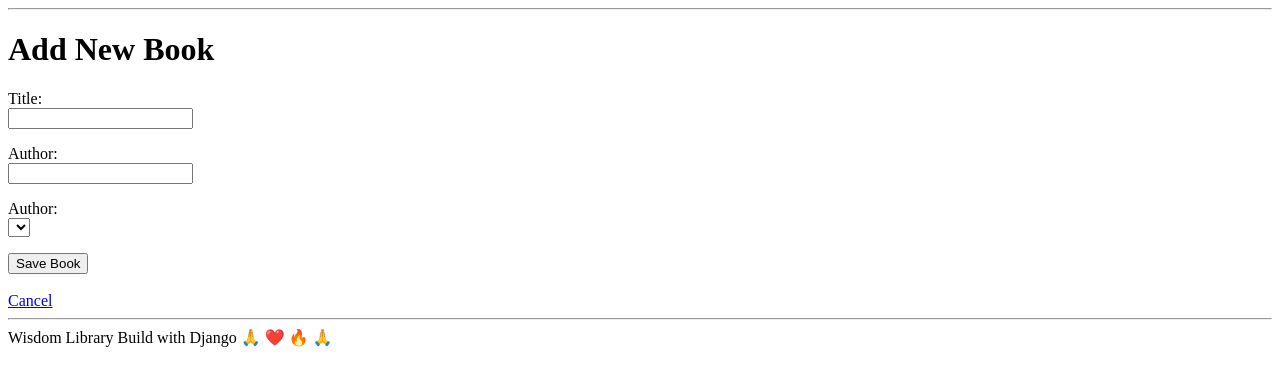
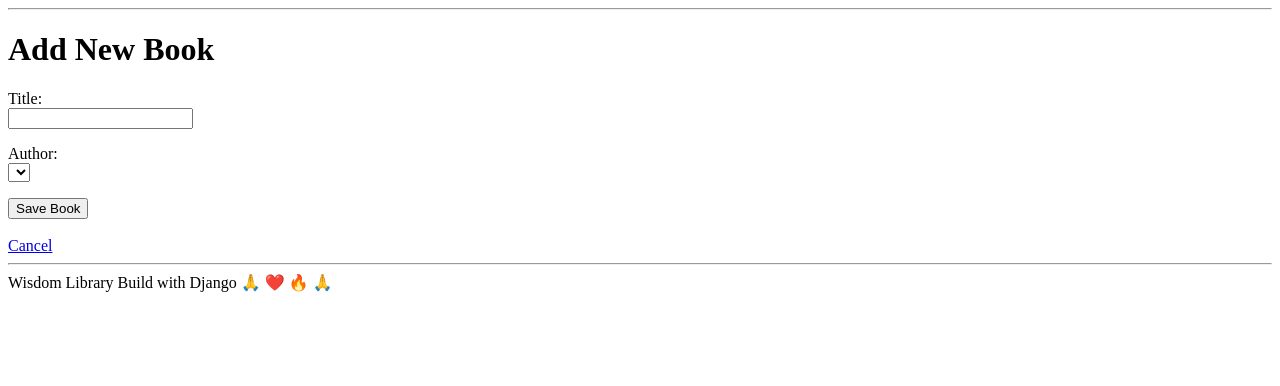
Before and after one commit to Andhar7/the_hope, a Django app: page /books/create/ in a window 1280 px wide. Shown: the part 26-412 px from the top of the page. Run offline with Django 5.2, Linux system fonts and the light colour scheme; data that the repository does not hold is empty.

Commit message:
Day 12: book detail, book create and I tried to fix my issues with added input author

```diff
--- a/library/templates/library/book_create.html
+++ b/library/templates/library/book_create.html
@@ -14,12 +14,6 @@
     <input type="text" name="title" required />
   </p>
 
-    <p>
-    <label>Author:</label><br />
-    <input type="text" name="author_id" required />
-  </p>
-
-
   <p>
     <label>Author:</label><br />
     <select name="author_id">
--- a/library/views.py
+++ b/library/views.py
@@ -13,7 +13,7 @@ def book_list(request):
 def book_detail(request, pk):
     book = get_object_or_404(Book, pk=pk)
 
-    return render(request, "library/book_list.html", {"book": book})
+    return render(request, "library/book_detail.html", {"book": book})
 
 
 def book_create(request):
@@ -22,7 +22,7 @@ def book_create(request):
         author_id = request.POST["author_id"]
         author = get_object_or_404(Author, pk=author_id)
 
-        Book.objects.create(title=title, author=author, author_id=author_id)
+        Book.objects.create(title=title, author=author)
 
         return redirect("library:book_list")
 
```
Also changed, not shown: library/templates/library/book_detail.html (+11 -2 lines).
